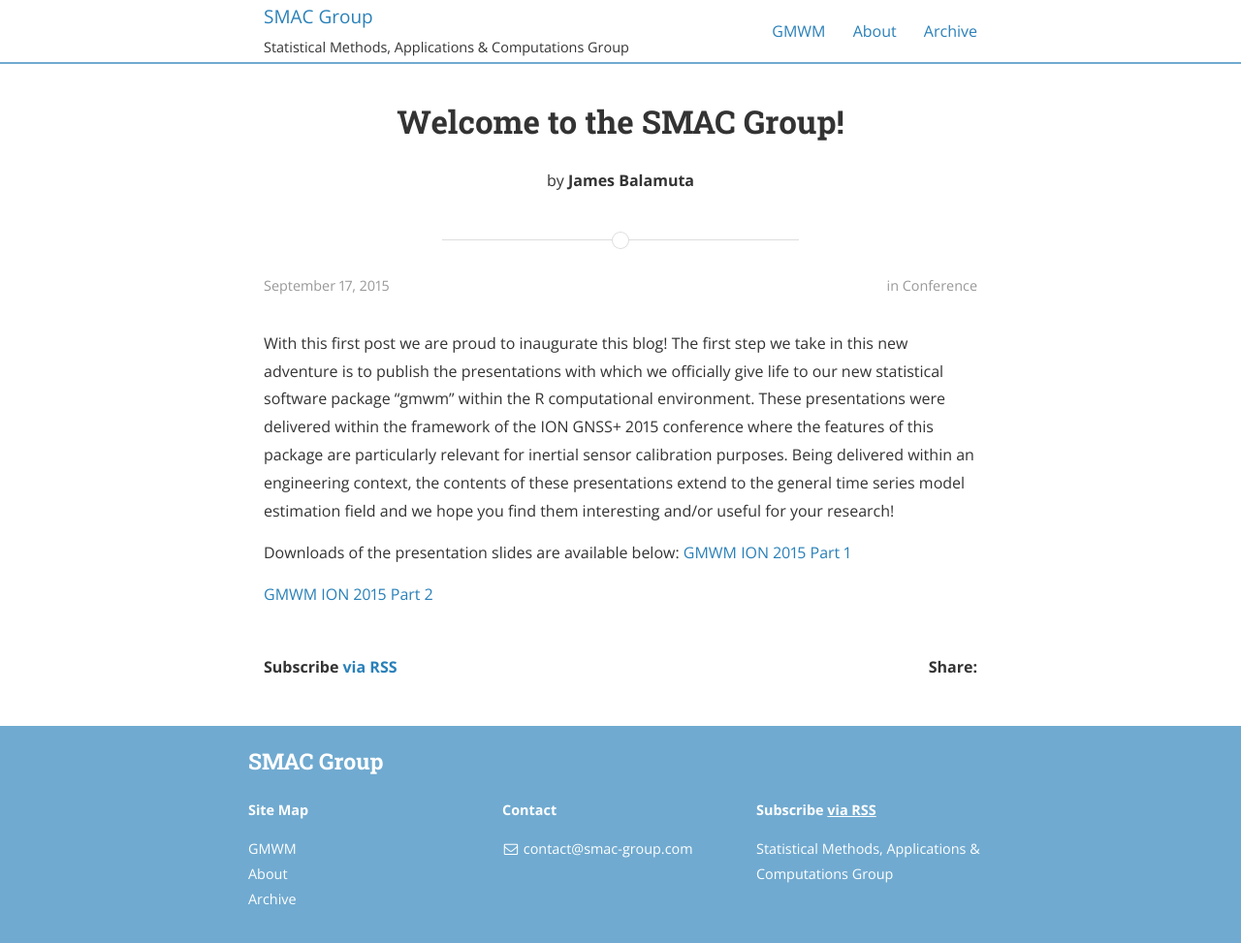
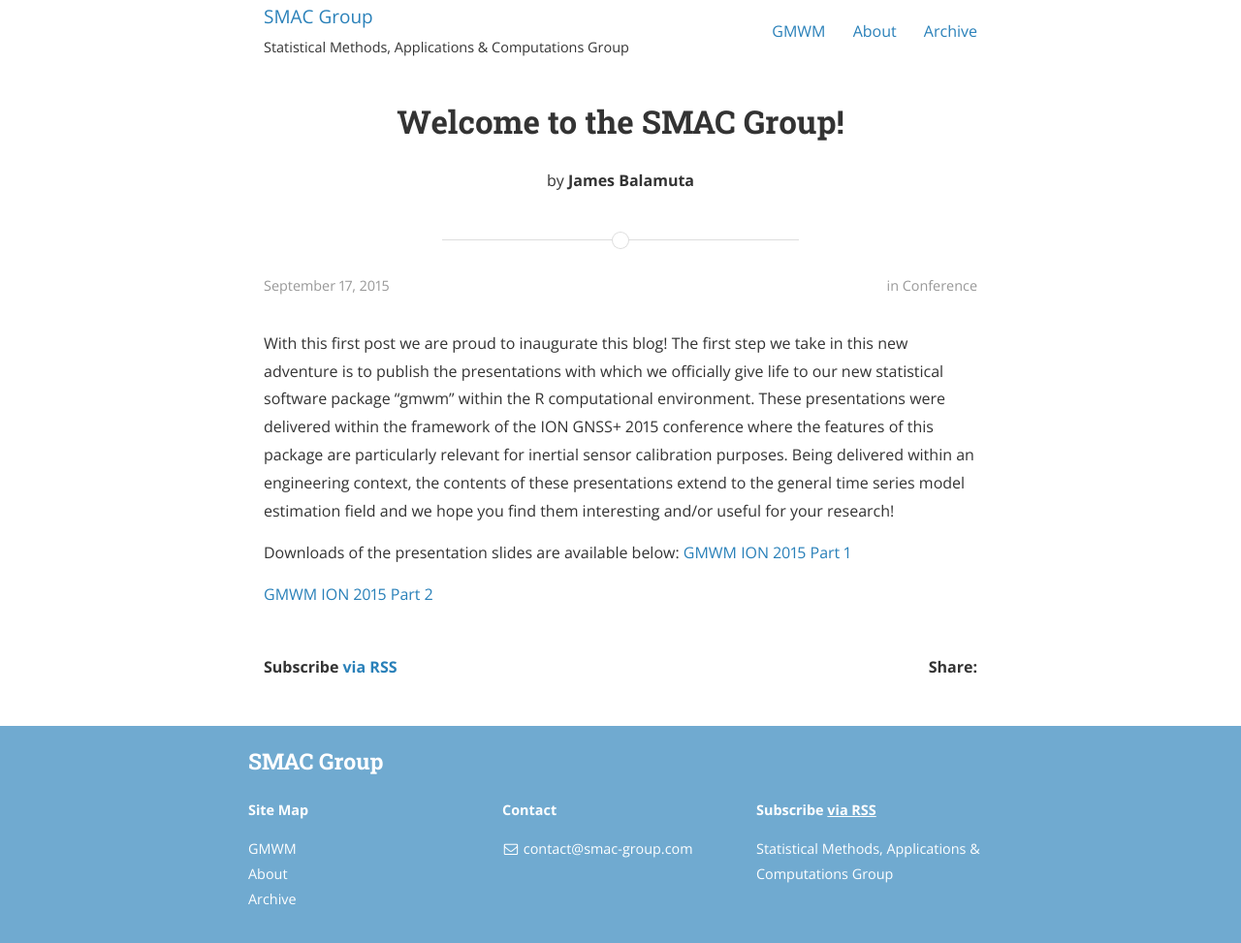
Before and after one commit to SMAC-Group/smac-group.github.io, a Jekyll site: the page built from _posts/2015-09-17-welcome-to-the-smac-group.markdown, in a window 1280 px wide. Shown: the whole page at 97% size. Built offline with Jekyll 4.4.1, drawn with Linux system fonts in a browser that asks for light colours; nearby versions of some CDN libraries; a style sheet for code colours, icons or effects is not loaded.

Commit message:
Main page fix

```diff
--- a/_sass/_layout.scss
+++ b/_sass/_layout.scss
@@ -70,7 +70,8 @@
 }
 
 .site-header-container, .post-header-container {
-	width: 100%;
+    @include outer-container;
+    /* width: 100%; */
 	text-align: center;
 	&.has-cover {
 		color: $white;
@@ -100,7 +101,7 @@
 *	Header
 */
 .navigation {
-	box-shadow: 0 2px $highlight-color;
+	/* box-shadow: 0 2px $highlight-color; */
 	padding: 0 1em;
 	margin: 0;
 	/*
```
